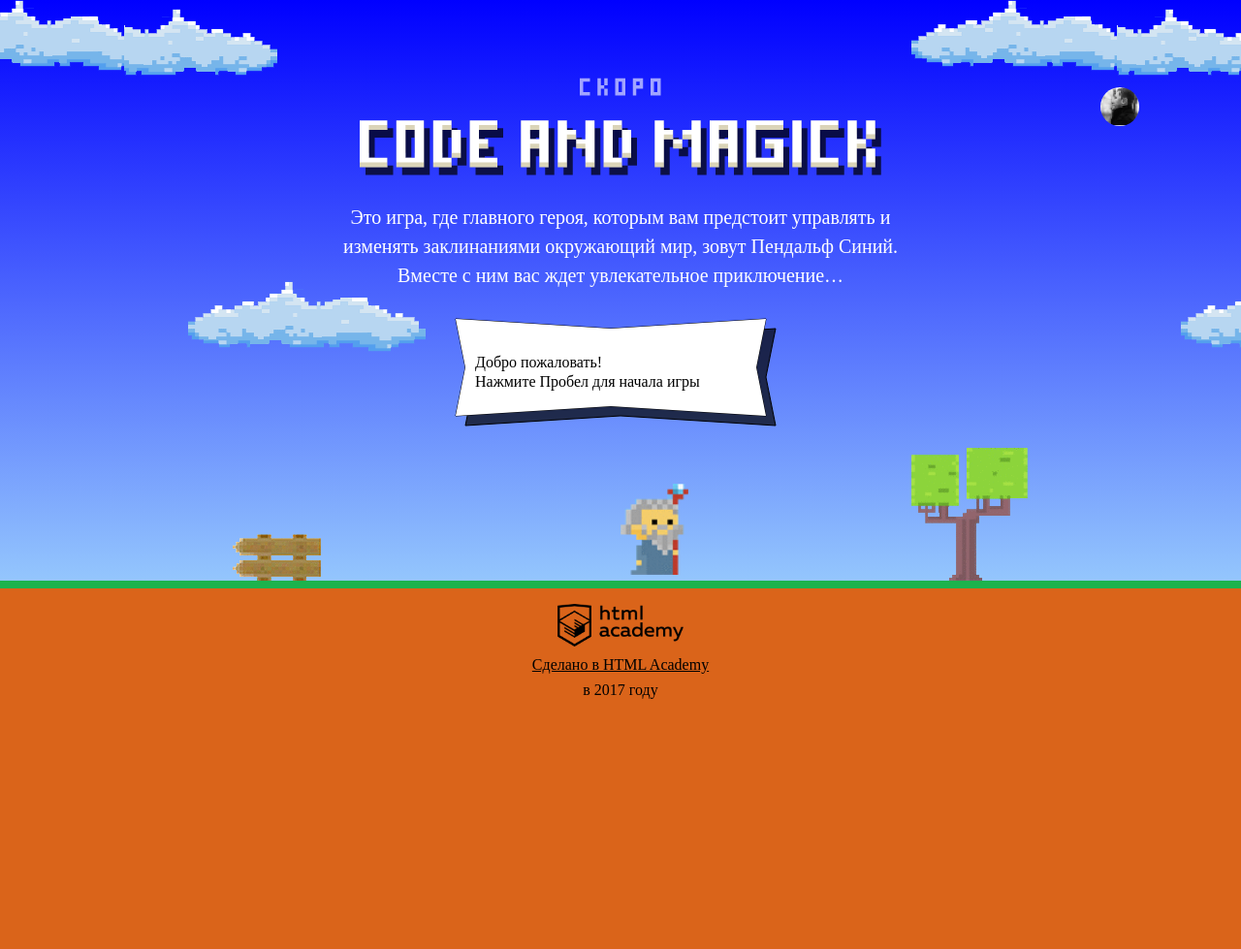
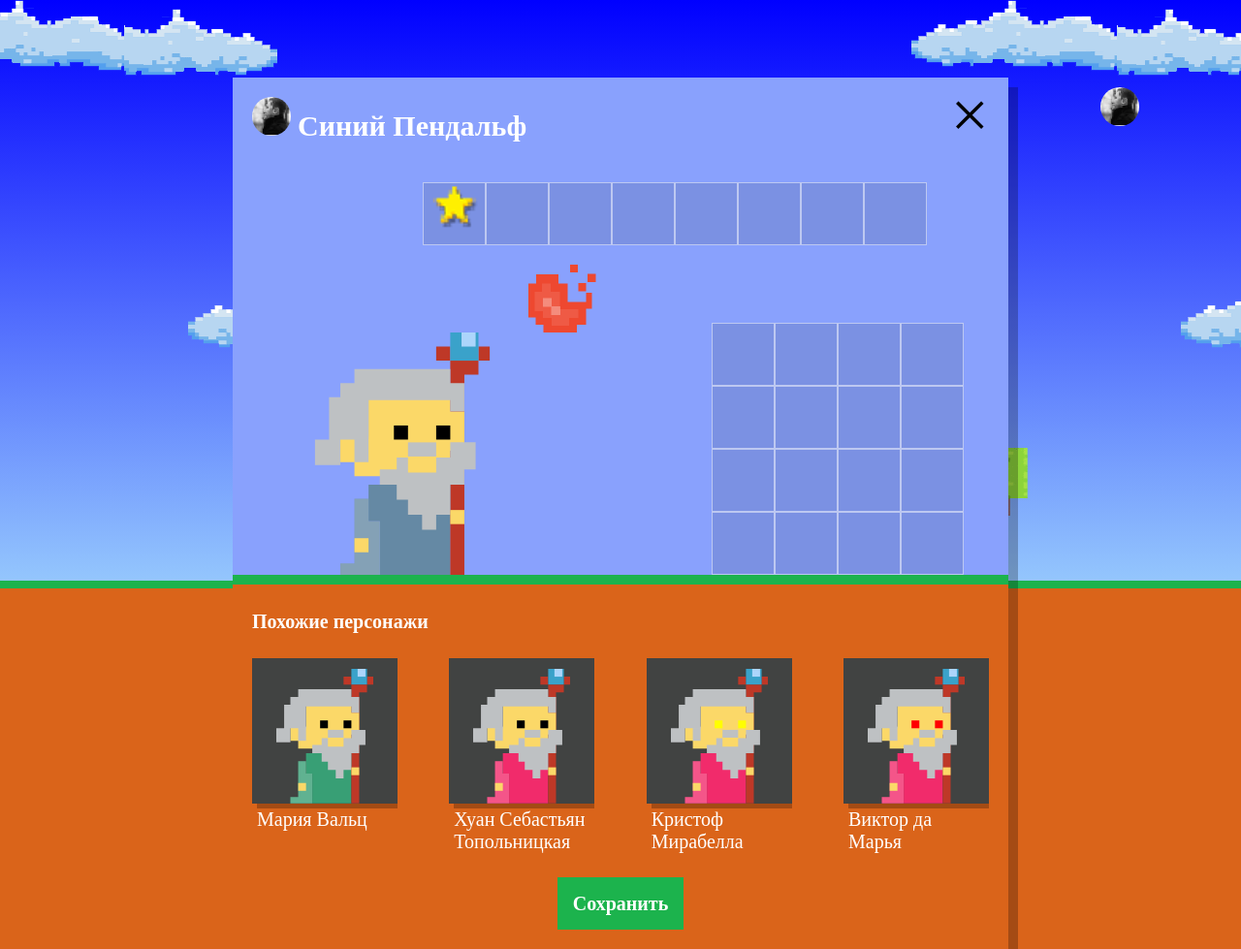
Before and after one commit to Winsfox/1318875-code-and-magick-19, a website: page index.html in a window 1280 px wide. Shown: the whole page at 97% size. Before the commit the page ends 800 px from the top, so only its background shows below. Drawn offline with Linux system fonts and the light colour scheme; a web font is replaced by a local one.

Commit message:
Задание по модулю 3: окно мага.

```diff
--- a/index.html
+++ b/index.html
@@ -204,6 +204,7 @@
 </script>
 <script src="js/stat.js"></script>
 <script src="js/game.js"></script>
+<script src="js/setup.js"></script>
 
 </body>
 </html>
--- /dev/null
+++ b/js/setup.js
@@ -0,0 +1,93 @@
+'use strict';
+
+var SIMILAR_WIZARD_COUNT = 4;
+var WIZARD_NAMES = ['Иван', 'Хуан Себастьян', 'Мария', 'Кристоф', 'Виктор', 'Юлия', 'Люпита', 'Вашингтон'];
+var WIZARD_LASTNAMES = ['да Марья', 'Верон', 'Мирабелла', 'Вальц', 'Онопко', 'Топольницкая', 'Нионго', 'Ирвинг'];
+var WIZARD_COAT_COLORS = ['rgb(101, 137, 164)', 'rgb(241, 43, 107)', 'rgb(146, 100, 161)', 'rgb(56, 159, 117)', 'rgb(215, 210, 55)', 'rgb (0, 0, 0)'];
+var WIZARD_EYES_COLORS = ['black', 'red', 'blue', 'yellow', 'green'];
+
+// Получить случайно целое число от 0 до max
+var getRandomInt = function (max) {
+  return Math.floor(Math.random() * Math.floor(max));
+};
+
+// Получить случайное число из массива
+var getRandomArrayValue = function (array) {
+  var maxIndex = array.length - 1;
+  var randomIndex = getRandomInt(maxIndex);
+  var result = array[randomIndex];
+  return result;
+};
+
+// Получить заданное количество магов
+var getWizards = function (count) {
+  var wizards = [];
+  for (var i = 0; i < count; i++) {
+    var newWizardName = getRandomArrayValue(WIZARD_NAMES);
+    var newWizardLastname = getRandomArrayValue(WIZARD_LASTNAMES);
+    var newCoatColor = getRandomArrayValue(WIZARD_COAT_COLORS);
+    var newEyeColor = getRandomArrayValue(WIZARD_EYES_COLORS);
+
+    var wizard = {
+      name: newWizardName + ' ' + newWizardLastname,
+      coatColor: newCoatColor,
+      eyeColor: newEyeColor
+    };
+
+    wizards.push(wizard);
+  }
+
+  return wizards;
+};
+
+// Сгенерировать элемент мага
+var getWizardElement = function (wizard, teplateElement) {
+  var wizardElement = teplateElement.cloneNode(true);
+  wizardElement.querySelector('.setup-similar-label').textContent = wizard.name;
+  wizardElement.querySelector('.wizard-coat').style.fill = wizard.coatColor;
+  wizardElement.querySelector('.wizard-eyes').style.fill = wizard.eyeColor;
+  return wizardElement;
+};
+
+// Отображение списка похожих магов
+var showSimilarWizards = function (wizards) {
+  // Элемент списка похожих магов
+  var similarListElement = document.querySelector('.setup-similar-list');
+
+  // Шаблон мага
+  var similarWizardTemplate = document.querySelector('#similar-wizard-template')
+    .content
+    .querySelector('.setup-similar-item');
+
+  // Создаем буферный фрагмент
+  var wizardsFragment = document.createDocumentFragment();
+
+  for (var i = 0; i < wizards.length; i++) {
+    var wizard = wizards[i];
+    // Создаем элемент мага
+    var wizardElement = getWizardElement(wizard, similarWizardTemplate);
+    // Записываем в буферный фрагмент
+    wizardsFragment.appendChild(wizardElement);
+  }
+
+  // Добавляем фрагмент магов в список
+  similarListElement.appendChild(wizardsFragment);
+};
+
+// Показать панель мага
+var showWizardPanel = function () {
+  // Отображаем панель мага
+  var userDialog = document.querySelector('.setup');
+  userDialog.classList.remove('hidden');
+
+  // Генерируем магов
+  var wizards = getWizards(SIMILAR_WIZARD_COUNT);
+  // Отображаем похожих магов
+  showSimilarWizards(wizards);
+
+  // Делаем видимой панель похожих магов
+  var setupSimilarDiv = document.querySelector('.setup-similar');
+  setupSimilarDiv.classList.remove('hidden');
+};
+
+showWizardPanel();
```
